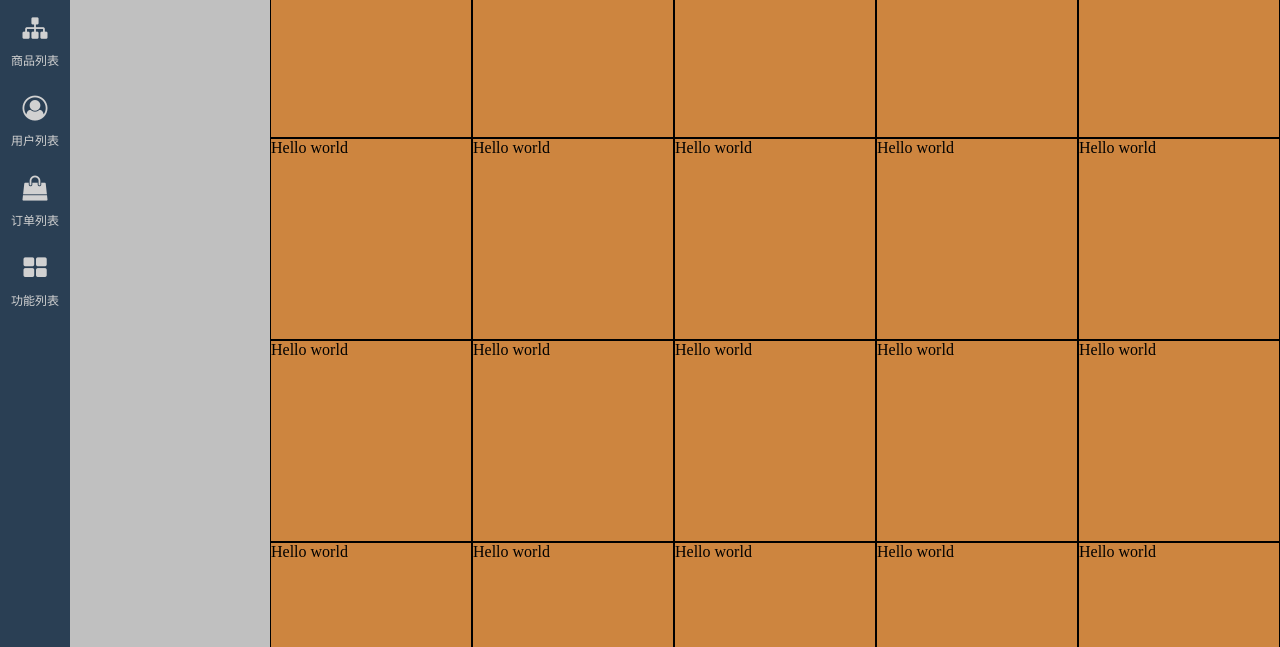
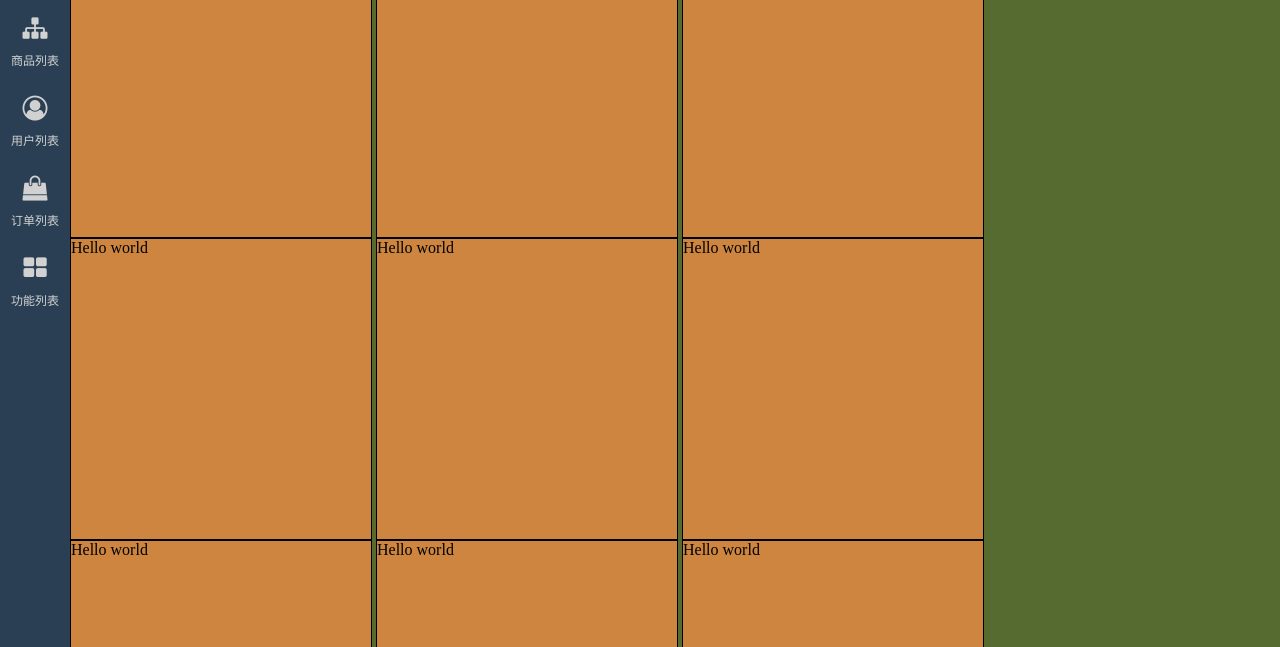
Before and after one commit to nidazhong/frontend-base-study, a plain HTML site: page 侧边伸缩导航菜单/index.html in a window 1280 px wide. Shown: the part 153-800 px from the top of the page. Drawn offline with Linux system fonts and the light colour scheme.

Commit message:
fix main 区域溢出被裁减问题

```diff
--- a/侧边伸缩导航菜单/index.css
+++ b/侧边伸缩导航菜单/index.css
@@ -51,9 +51,10 @@ body {
 */
 #main {
     /*动态计算出宽高，分别减去固定侧边和顶部区域*/
-    width: calc(100% - 70px) ;
-    height: calc(100% - 43px);
-    background-color: silver;
+    width: calc(100vw - 70px);
+    height: calc(100vh - 43px);
+    background-color: darkolivegreen;
+    /*固定定位*/
     position: fixed;
     top: 43px; /*左边导航宽43px*/
     left: 70px;/*顶部条宽是70px*/
@@ -65,11 +66,12 @@ body {
 
 /*测试*/
 #main  div{
-    height: 200px;
-    width: 200px;
+    height: 300px;
+    width: 300px;
     border: 1px solid black;
     background-color: peru;
-    float: right;
+    /*float: right;*/
+    display: inline-block;
 }
 
 /*定义侧边导航的默认属性*/
@@ -170,6 +172,7 @@ body {
 /*当选中时main主体区域的变化*/
 
 .navbar input:checked ~ #main{
+    width: calc(100vw - 70px - 100px);
     left: 200px;
     /*margin-left: 200px;*/
 }
--- a/侧边伸缩导航菜单/index.html
+++ b/侧边伸缩导航菜单/index.html
@@ -51,7 +51,24 @@
     </li>
   </ul>
   <div id="main">
-    <h1>我是内容</h1>
+    <h1 ><span style="color: black">我是内容</span></h1>
+    <div>Hello world</div>
+    <div>Hello world</div>
+    <div>Hello world</div>
+    <div>Hello world</div>
+    <div>Hello world</div>
+    <div>Hello world</div>
+    <div>Hello world</div>
+    <div>Hello world</div>
+    <div>Hello world</div>
+    <div>Hello world</div>
+    <div>Hello world</div>
+    <div>Hello world</div>
+    <div>Hello world</div>
+    <div>Hello world</div>
+    <div>Hello world</div>
+    <div>Hello world</div>
+    <div>Hello world</div>
     <div>Hello world</div>
     <div>Hello world</div>
     <div>Hello world</div>
```
Also changed, not shown: 1 other file.
